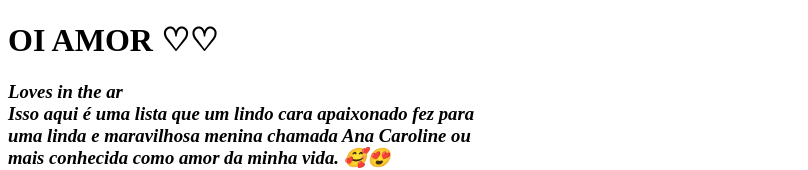
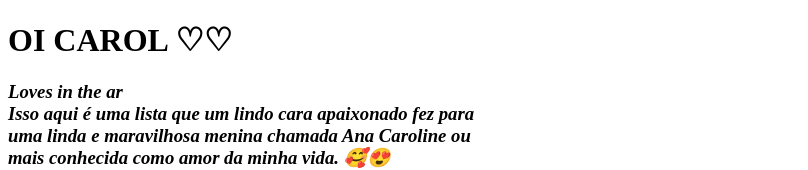
Before and after one commit to HenriqueMacchi/Amor, a plain HTML site: page index.html in a window 1280 px wide. Shown: the top 170 px of the page, without its empty margins (0-808 px from the left). Drawn offline with Linux system fonts and the light colour scheme.

Commit message:
Update index.html

```diff
--- a/index.html
+++ b/index.html
@@ -4,7 +4,7 @@
 
 <head>
 	<title> Surpresa para o meu amor </title>
-	<h1> OI AMOR ♡♡</h1>
+	<h1> OI CAROL ♡♡</h1>
 	<h3> <em> Loves in the ar <br> Isso aqui é uma lista que um lindo cara apaixonado fez para <br> uma linda e maravilhosa menina chamada Ana Caroline ou <br> mais conhecida como amor da minha vida. 🥰😍  </em> </h3>
 </head>
 
```
